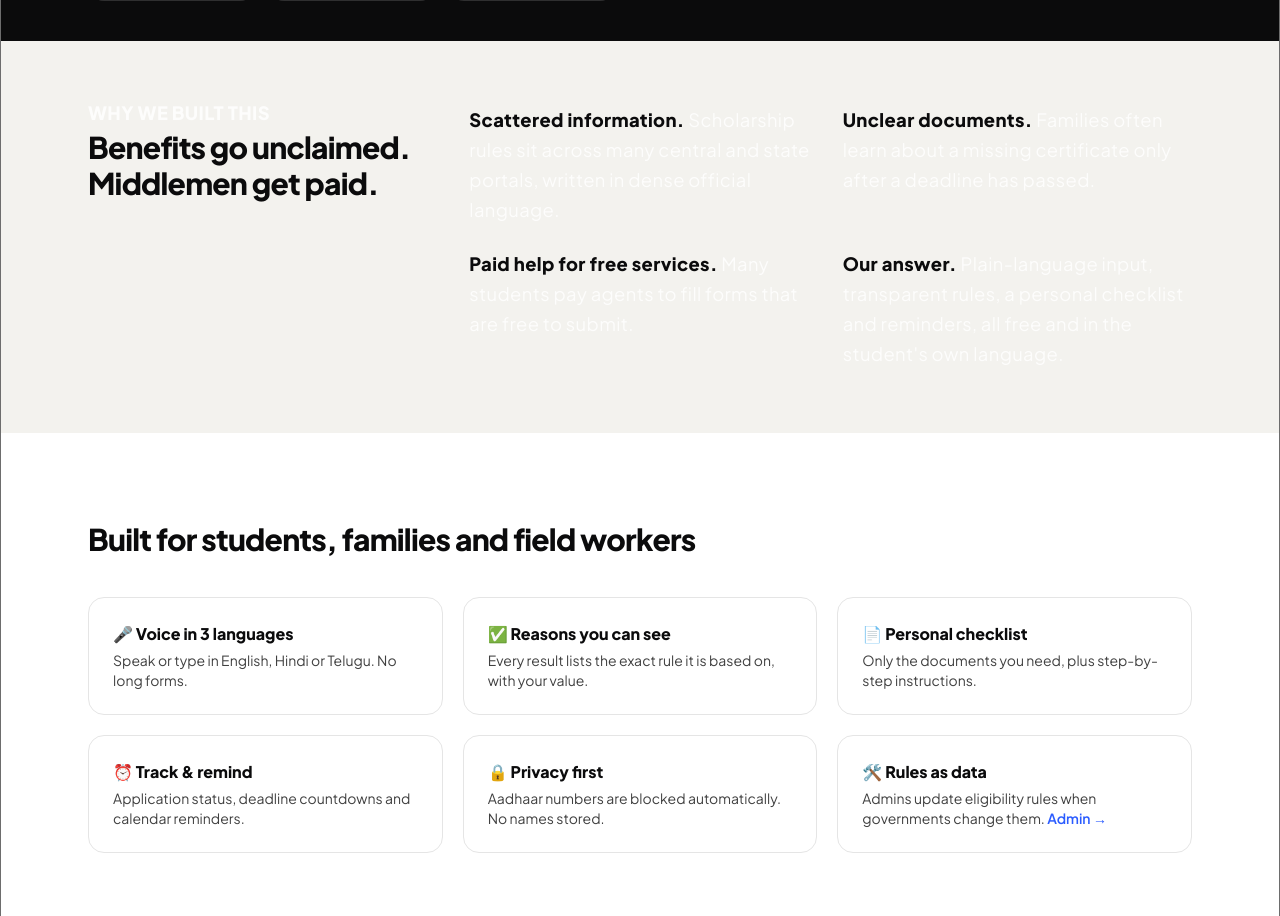
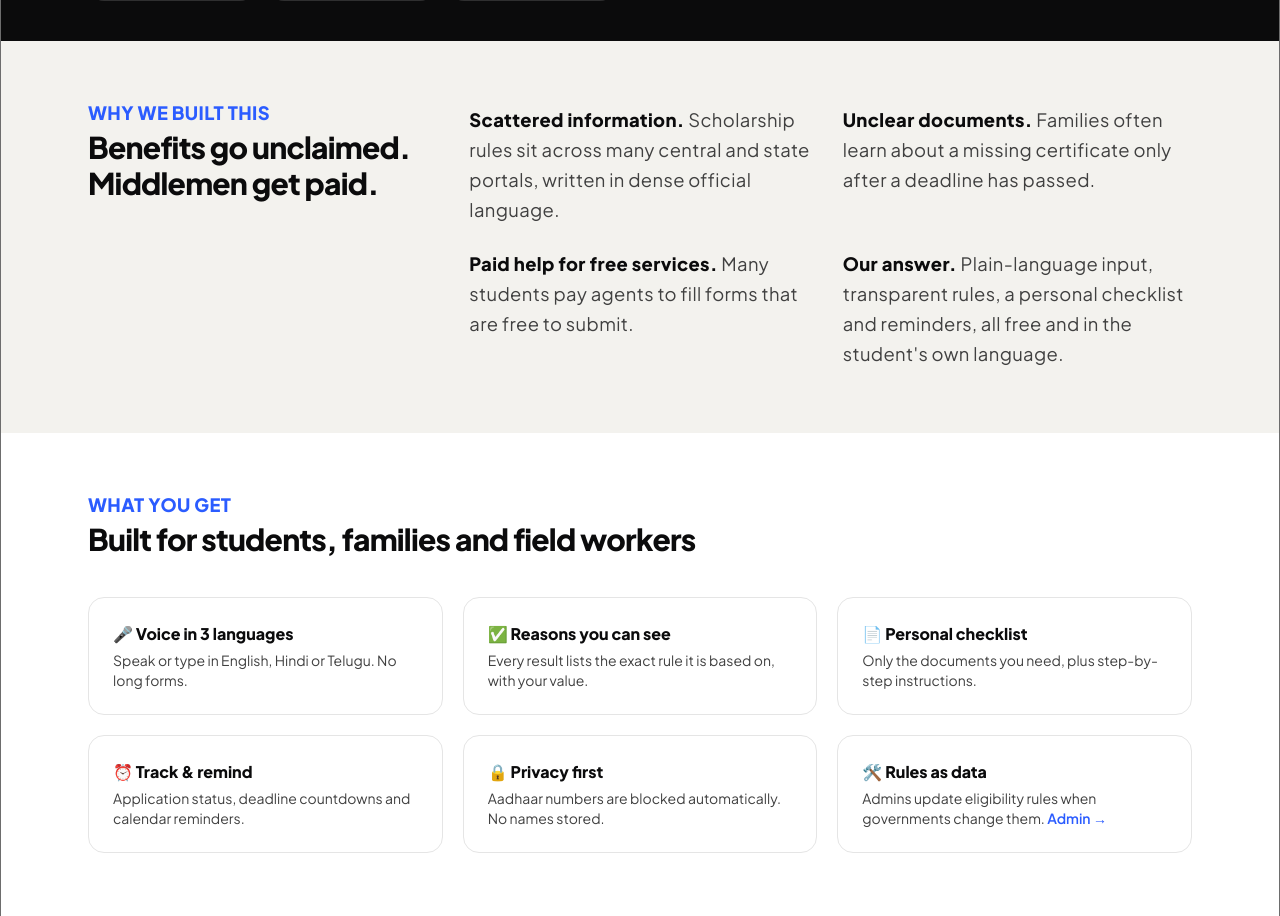
Before and after one commit to hars0101/haqdar-claim-whats-yours, a PHP site: page / in a window 1280 px wide. Shown: the part 726-1642 px from the top of the page. Run offline with PHP 8.4, Linux system fonts and the light colour scheme; some libraries are stand-ins or nearby versions.

Commit message:
Landing: readable text on light sections

```diff
--- a/public/theme.css
+++ b/public/theme.css
@@ -353,3 +353,8 @@ html:not(.dark) .chip:hover { border-color: #2b5cff !important; color: #2b5cff !
 /* Cards & composer on paper background */
 html:not(.dark) article.card, html:not(.dark) .card, html:not(.dark) #composer { border-color: #e4e2dc !important; box-shadow: 0 1px 2px rgba(11,11,12,.04), 0 14px 30px -20px rgba(11,11,12,.35) !important; }
 #modal > div { border-top-color: #2b5cff !important; }
+/* Landing: light sections keep dark, readable text */
+#langScreen .bg-\[\#f3f2ee\] p, #langScreen .bg-white p, #langScreen .bg-white div { color: #404040 !important; }
+#langScreen .bg-\[\#f3f2ee\] b, #langScreen .bg-white b, #langScreen .bg-\[\#f3f2ee\] h2, #langScreen .bg-white h2 { color: #0b0b0c !important; }
+#langScreen .bg-\[\#f3f2ee\] p.uppercase, #langScreen .bg-white p.uppercase { color: #2b5cff !important; }
+#langScreen > div:first-child, #langScreen > div:nth-child(2) { position: relative; }
```
